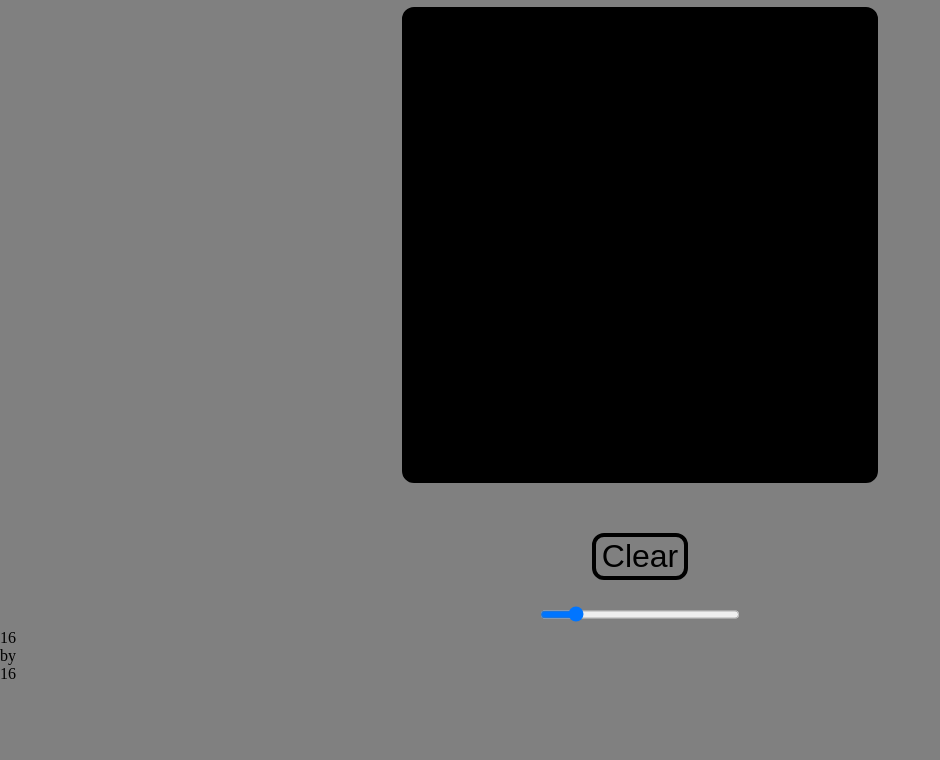
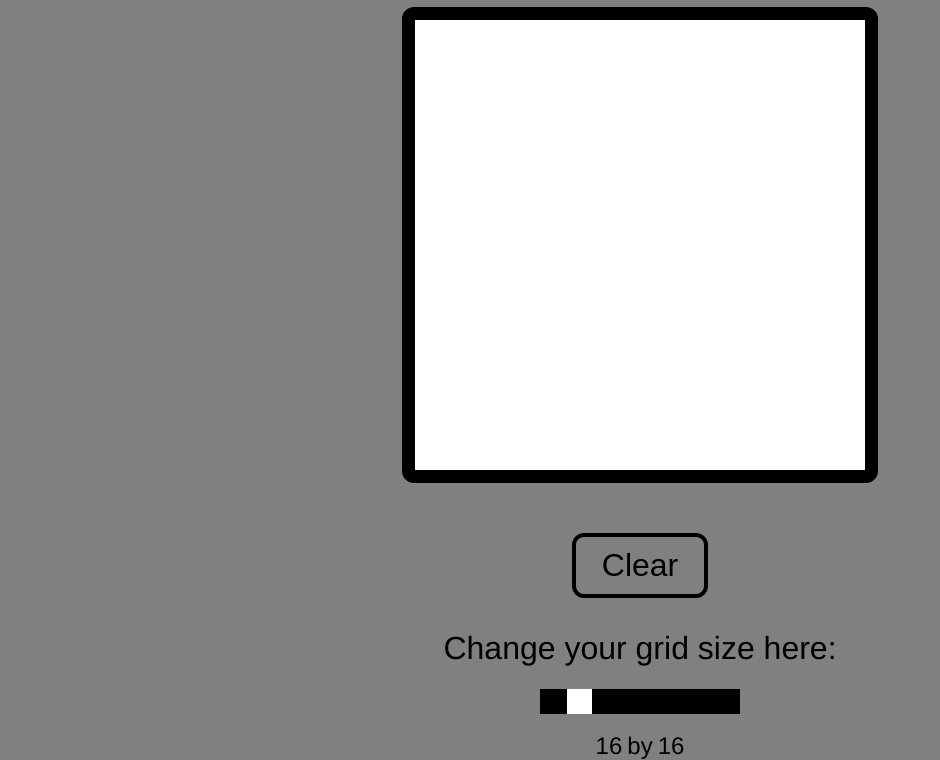
Before and after one commit to FestiveChicken/etch-a-sketch, a plain HTML site: page index.html in a window 1280 px wide. Shown: the part 73-833 px from the top of the page, without its empty margins (0-940 px from the left). Drawn offline with Linux system fonts and the light colour scheme.

Commit message:
Finished slider and color palatte
Styled slider, and applied finishing touches on html file as well as css file.

```diff
--- a/index.html
+++ b/index.html
@@ -10,12 +10,13 @@
     <h1>Etch-A-Sketch</h1>
     <div class="container"></div>
     <button id="clearBoard">Clear</button>
+    <p class="infoText">Change your grid size here:</p>
     <div class="slidecontainer">
         <input type="range" min="1" max="100" value="16" class="slider" id="myRange">
     </div>
     <div class="displayInput">
         <output id="outputOne"></output>
-        <div> by </div>
+        <div class="spaceBetween"> by </div>
         <output id='outputTwo'></output>
     </div>
     <script src="script.js"></script>
--- a/script.js
+++ b/script.js
@@ -3,7 +3,6 @@ const clearBoard = document.querySelector('#clearBoard');
 let slider = document.getElementById('myRange')
 let outputOne = document.getElementById("outputOne");
 let outputTwo = document.getElementById("outputTwo");
-let userSlider = 16;
 
 //Reloads the grid when slider is changed
 document.querySelector('input')
@@ -54,8 +53,8 @@ function reloadGrid() {
 };
 
 //Initilizes grid
-setupGrid();
+setupGrid(slider = 16);
 
 //Displays default slider value
-outputOne.innerHTML = slider.value;
-outputTwo.innerHTML = slider.value
+outputOne.innerHTML = 16;
+outputTwo.innerHTML = 16;
--- a/style.css
+++ b/style.css
@@ -1,4 +1,5 @@
 html, body {
+    font-family: Helvetica Neue,Helvetica,Arial,sans-serif;
     background-color: grey;
     height: 100%;
     margin: 0px;
@@ -16,6 +17,9 @@ button {
     display: flex;
     background-color: grey;
     border-color: white;
+    padding: 10px;
+    padding-left: 26px;
+    padding-right: 26px;
     border: 4px;
     border-style: solid;
     border-radius: 12px;
@@ -52,14 +56,45 @@ button {
 .slidecontainer {
     display: flex;
     justify-content: center;
-    padding-top: 20px;
+    padding-top: 4px;
     margin-left: auto;
     width: 100%; /* Width of the outside container */
   }
 
 .slider {
+    -webkit-appearance: none;  /* Override default CSS styles */
+    appearance: none;
     fill: black;
     width: 200px;
     height: 25px;
-    background: grey;
+    background: black;
+
   }
+
+.slider::-webkit-slider-thumb {
+    -webkit-appearance: none; /* Override default look */
+    appearance: none;
+    width: 25px; /* Set a specific slider handle width */
+    height: 25px; /* Slider handle height */
+    background: white; /* Green background */
+    cursor: pointer; /* Cursor on hover */
+}
+
+.displayInput {
+    display: flex;
+    margin-top: 16px;
+    font-size: x-large;
+    justify-content: center;
+}
+
+.spaceBetween {
+    margin-left: 5px;
+    margin-right: 5px;
+}
+
+.infoText {
+    display: flex;
+    justify-content: center;
+    font-size: xx-large;
+    margin-bottom: 16px;
+}
```
